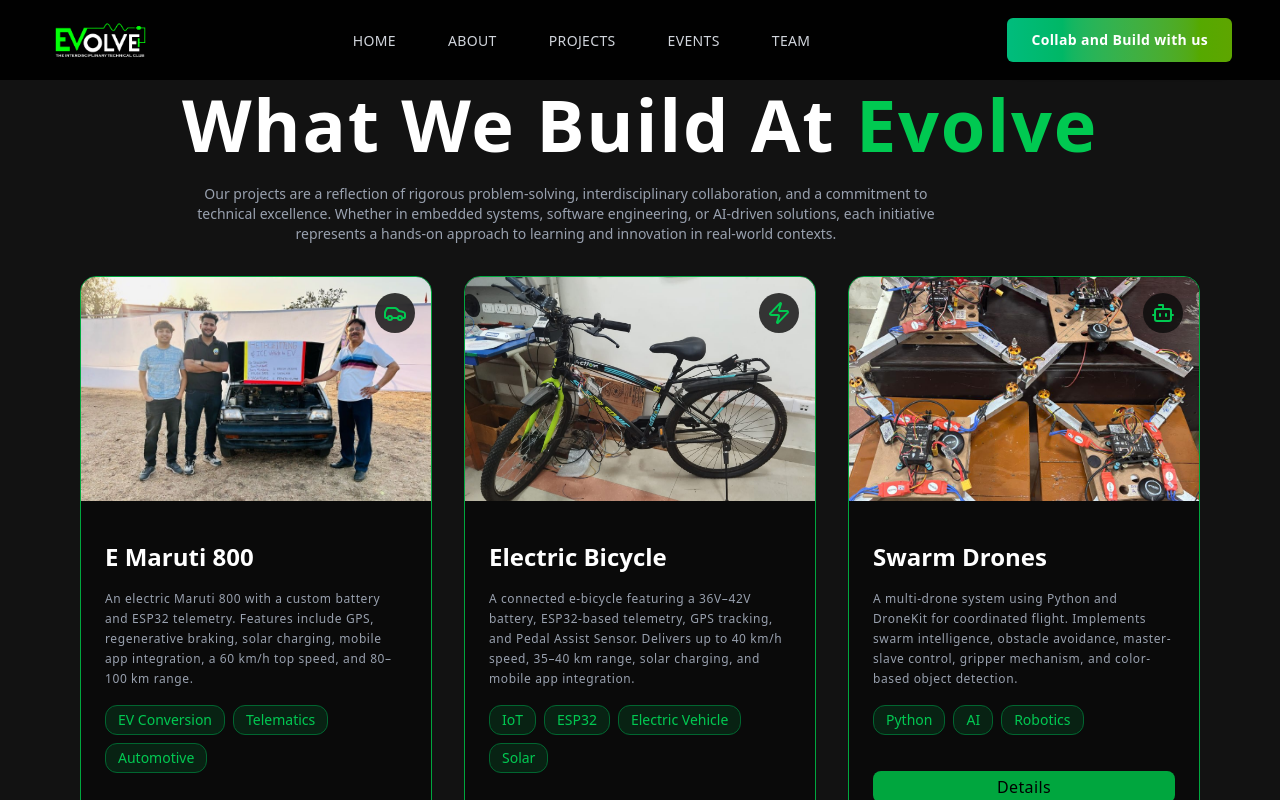
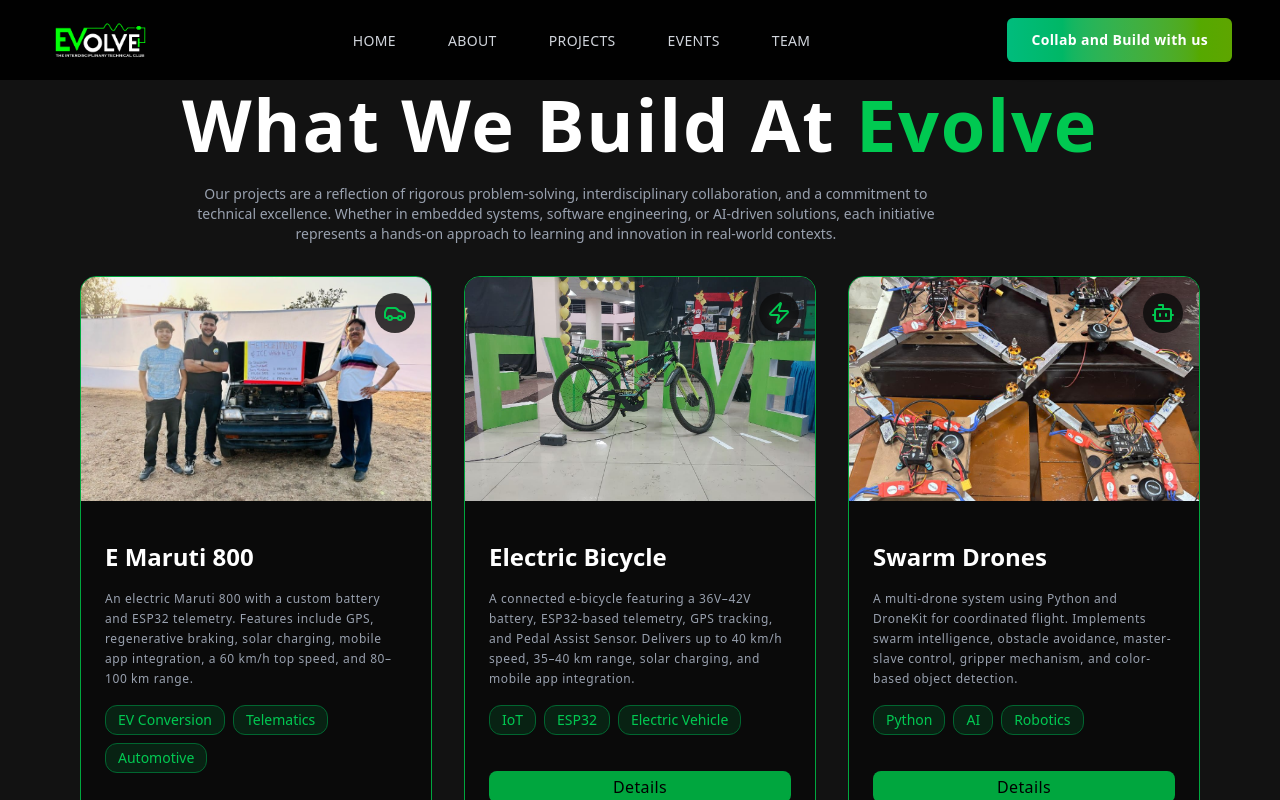
Before and after one commit to EvolveNit-B/EVOLVE-NITB-Website, a Next.js app: page /projects in a window 1280 px wide. Shown: the top 800 px of the page. Built offline with nearby package versions, Linux system fonts and the light colour scheme.

Commit message:
updated E-Bicycle

```diff
--- a/src/app/data/projects.js
+++ b/src/app/data/projects.js
@@ -34,8 +34,8 @@
     description:
       "A connected e-bicycle featuring a 36V–42V battery, ESP32-based telemetry, GPS tracking, and Pedal Assist Sensor. Delivers up to 40 km/h speed, 35–40 km range, solar charging, and mobile app integration.",
     icon: <Zap className="w-6 h-6" />,
-    tags: ["IoT", "ESP32", "Electric Vehicle", "Solar"],
-    image: "/projects/ev_cycle.jpg",
+    tags: ["IoT", "ESP32", "Electric Vehicle"],
+    image: "/projects/E-Bicycle.jpeg",
     gradient: "from-yellow-500/20 to-orange-500/20",
     people: [
       "Yash Kumar Atlani",
@@ -43,6 +43,7 @@
       "Aman Sharma",
       "Anant Shrivastva",
       "Abhinav Chawda",
+      "Aadi Jain"
     ],
     longDescription:
       "This e-bicycle integrates hardware and IoT components like ESP32 for real-time data acquisition, including speed, battery level, and location via GPS. It features a Pedal Assist System (PAS) for energy-efficient riding, along with a regenerative braking system and solar charging to extend battery life. The app interface provides live tracking, route history, and performance analytics, making it a sustainable and smart commuting option.",
```
Also changed, not shown: public/projects/E-Bicycle.jpeg (added).
